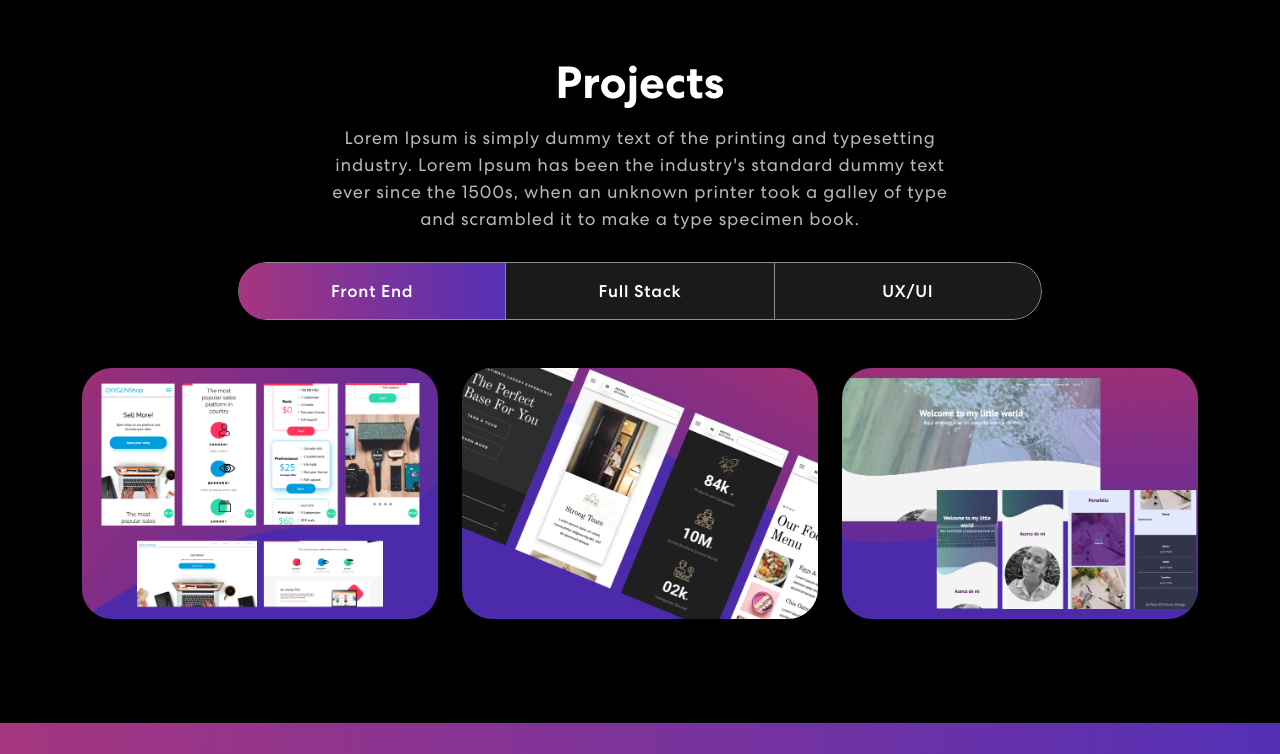
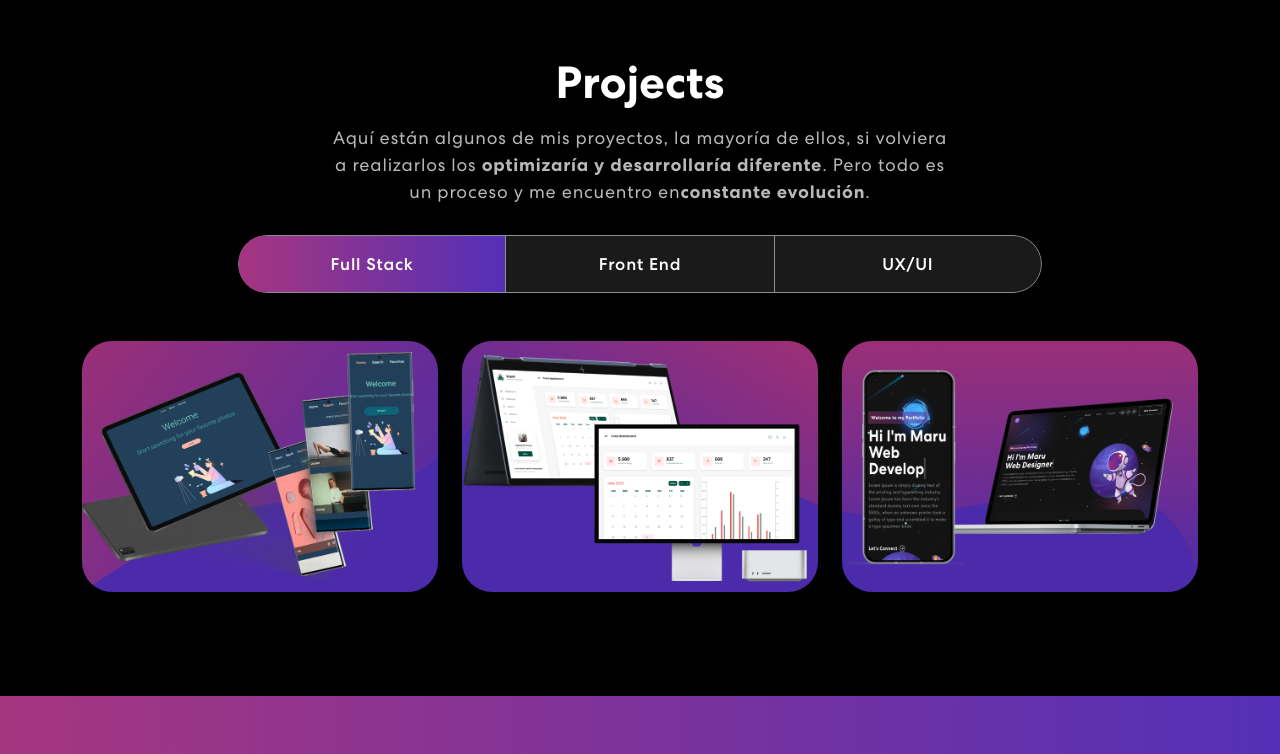
Before and after one commit to maruprin/portfolio-react, a React (Create React App) app: page / in a window 1280 px wide. Shown: the part 1840-2594 px from the top of the page. Built offline with nearby package versions, Linux system fonts and the light colour scheme.

Commit message:
add content

```diff
--- a/src/App.css
+++ b/src/App.css
@@ -102,7 +102,7 @@ nav.navbar a.navbar-brand {
 }
 nav.navbar .navbar-nav .nav-link.navbar-link {
   font-weight: 400;
-  color: #fff !important;
+  color: white !important;
   letter-spacing: 0.8px;
   padding: 0 25px;
   font-size: 18px;
--- a/src/components/Banner.js
+++ b/src/components/Banner.js
@@ -51,6 +51,13 @@ export const Banner = () => {
     }
   };
 
+  const scrollToConnect = (id) => {
+    let element = document.getElementById(id);
+    if(element) {
+      element.scrollIntoView({ behavior: "smooth"});
+    }
+  }
+
   return (
     <section className="banner" id="home">
       <Container>
@@ -97,7 +104,7 @@ export const Banner = () => {
                     Soy una persona resolutiva y optimista que
                     tiene muchas ganas de ir por más.
                   </p>
-                  <button onClick={() => console.log("connect")}>
+                  <button onClick={() => scrollToConnect("connect")}>
                     Let’s Connect <ArrowRightCircle size={25} />
                   </button>
                 </div>
--- a/src/components/Contact.js
+++ b/src/components/Contact.js
@@ -44,7 +44,7 @@ export const Contact = () => {
   };
 
   return (
-    <section className="contact" id="connect">
+    <section className="contact">
       <Container>
         <Row className="align-items-center">
           <Col size={12} md={6}>
--- a/src/components/Footer.js
+++ b/src/components/Footer.js
@@ -11,7 +11,7 @@ export const Footer = () => {
       <Container>
         <Row className="align-items-center">
           <Col size={12} sm={6} className="mb-5 text-center text-sm-start">
-            <img class="logo-footer" src={logo} alt="Logo" />
+            <img className="logo-footer" src={logo} alt="Logo" />
           </Col>
           <Col size={12} sm={6} className="text-center text-sm-end">
             <div className="social-icon">
--- a/src/components/Projects.js
+++ b/src/components/Projects.js
@@ -22,16 +22,19 @@ export const Projects = () => {
       title: "Oxygen Shop",
       description: "Design & Development",
       imgUrl: projFR1,
+      url: "https://maruprin.github.io/oxygen-shop/",
     },
     {
       title: "Miranda",
       description: "Design & Development",
       imgUrl: projFR2,
+      url: "https://web-hotel-miranda.vercel.app/",
     },
     {
       title: "Portfolio",
       description: "Design & Development",
       imgUrl: projFR3,
+      url: "https://github.com/maruprin/portfolio",
     },
   ];
   const projectsFull = [
@@ -39,16 +42,19 @@ export const Projects = () => {
       title: "Photo App",
       description: "Design & Development",
       imgUrl: projFULL1,
+      url: "https://maruprin.github.io/photo-app/",
     },
     {
       title: "Dashboard Travl",
       description: "Design & Development",
       imgUrl: projFULL2,
+      url: "https://maruprin.github.io/dashboardMiranda/",
     },
     {
       title: "Portfolio",
       description: "Design & Development",
       imgUrl: projFULL3,
+      url: "www.maruprin.es",
     },
   ];
   const projectsUX = [
@@ -85,11 +91,10 @@ export const Projects = () => {
                 >
                   <h2>Projects</h2>
                   <p>
-                    Lorem Ipsum is simply dummy text of the printing and
-                    typesetting industry. Lorem Ipsum has been the industry's
-                    standard dummy text ever since the 1500s, when an unknown
-                    printer took a galley of type and scrambled it to make a
-                    type specimen book.
+                    Aquí están algunos de mis proyectos, la mayoría de ellos, si
+                    volviera a realizarlos los <b>optimizaría y desarrollaría
+                    diferente</b>. Pero todo es un proceso y me encuentro en
+                    <b>constante evolución</b>.
                   </p>
                   <Tab.Container id="projects-tabs" defaultActiveKey="first">
                     <Nav
@@ -98,10 +103,10 @@ export const Projects = () => {
                       id="pills-tab"
                     >
                       <Nav.Item>
-                        <Nav.Link eventKey="first">Front End</Nav.Link>
+                        <Nav.Link eventKey="first">Full Stack</Nav.Link>
                       </Nav.Item>
                       <Nav.Item>
-                        <Nav.Link eventKey="second">Full Stack</Nav.Link>
+                        <Nav.Link eventKey="second">Front End</Nav.Link>
                       </Nav.Item>
                       <Nav.Item>
                         <Nav.Link eventKey="third">UX/UI</Nav.Link>
@@ -115,7 +120,7 @@ export const Projects = () => {
                     >
                       <Tab.Pane eventKey="first">
                         <Row>
-                          {projectsFront.map((project, index) => {
+                          {projectsFull.map((project, index) => {
                             return <ProjectCard key={index} {...project} />;
                           })}
                         </Row>
@@ -123,7 +128,7 @@ export const Projects = () => {
 
                       <Tab.Pane eventKey="second">
                         <Row>
-                          {projectsFull.map((project, index) => {
+                          {projectsFront.map((project, index) => {
                             return <ProjectCard key={index} {...project} />;
                           })}
                         </Row>
--- a/src/components/Skills.js
+++ b/src/components/Skills.js
@@ -35,7 +35,7 @@ export const Skills = () => {
                 <div className="col-12">
                     <div className="skill-bx wow zoomIn">
                         <h2>Skills</h2>
-                        <p>Lorem Ipsum is simply dummy text of the printing and typesetting industry.<br></br> Lorem Ipsum has been the industry's standard dummy text.</p>
+                        <p>Estas son mis principales <b>skills</b>, aunque se <b>multiplican y fortalecen</b> a menudo,<br></br> ya que aprendo e incorporo <b>nuevas tecnologías</b> y <b>buenas prácticas</b> a diario</p>
                         <Carousel responsive={responsive} infinite={true} className="owl-carousel owl-theme skill-slider">
                             <div className="item">
                                 <img src={meter1} alt="Image1" />
```
